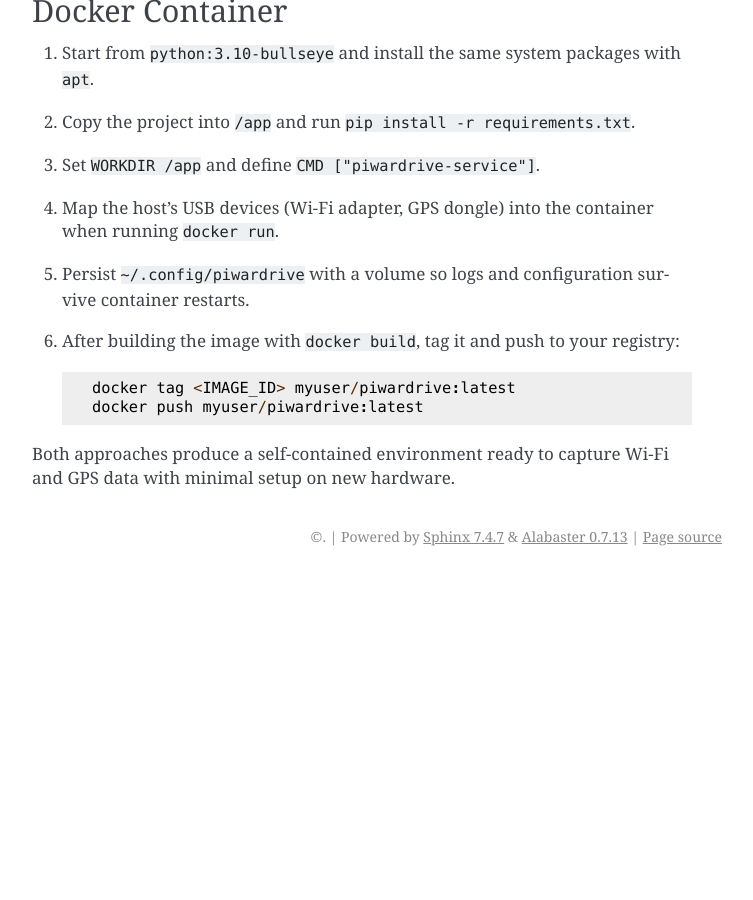
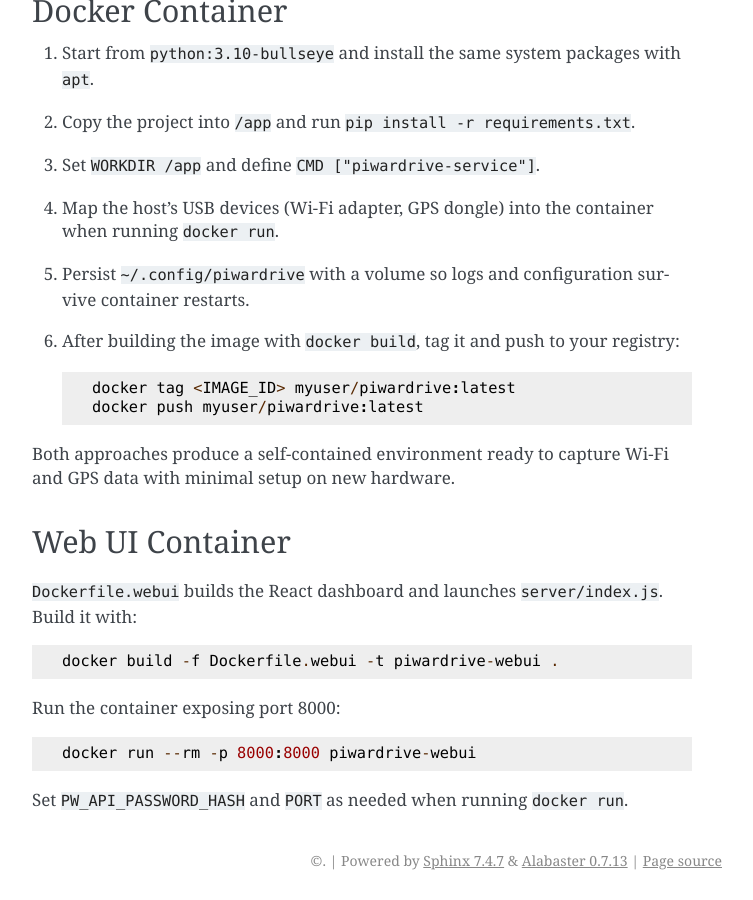
Before and after one commit to Trashytalk/piwardrive, a Sphinx documentation site: the page built from docs/deployment.rst, in a window 1280 px wide and 900 px high, scrolled down 1286 px. Shown: the whole window, without its empty margins (388-1141 px from the left). Built offline with Sphinx 7.4.7, drawn with Linux system fonts in a browser that asks for light colours; before the commit the page ends 1862 px from its top, so only the background shows below that.

Commit message:
Add web UI Dockerfile and usage docs

```diff
--- a/docs/deployment.rst
+++ b/docs/deployment.rst
@@ -51,3 +51,16 @@ Docker Container
        docker push myuser/piwardrive:latest
 
 Both approaches produce a self-contained environment ready to capture Wi‑Fi and GPS data with minimal setup on new hardware.
+
+Web UI Container
+~~~~~~~~~~~~~~~~
+
+``Dockerfile.webui`` builds the React dashboard and launches ``server/index.js``. Build it with::
+
+    docker build -f Dockerfile.webui -t piwardrive-webui .
+
+Run the container exposing port 8000::
+
+    docker run --rm -p 8000:8000 piwardrive-webui
+
+Set ``PW_API_PASSWORD_HASH`` and ``PORT`` as needed when running ``docker run``.
```
Also changed, not shown: 1 other file.
